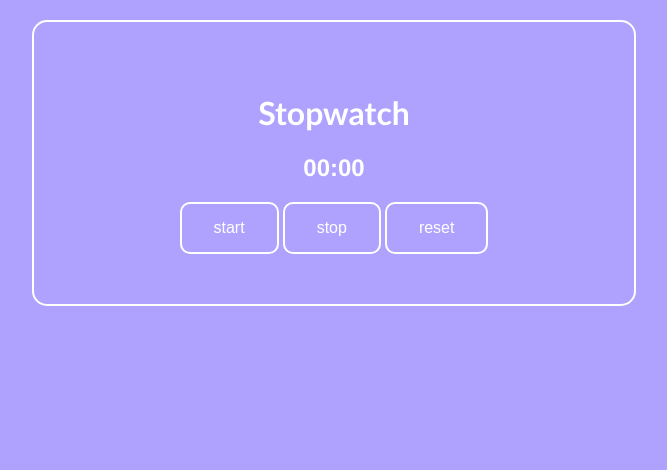
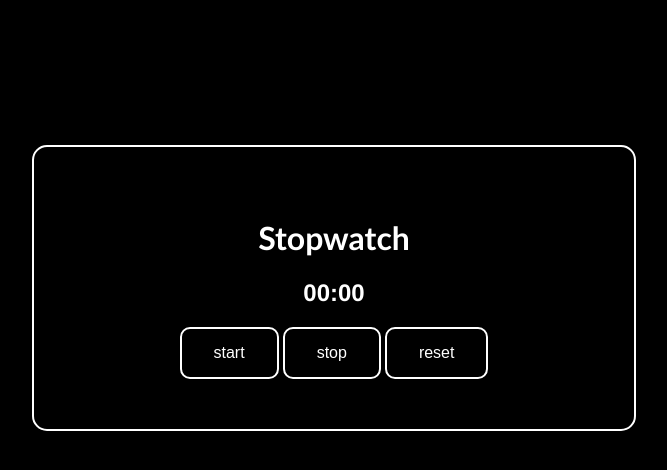
Before and after one commit to Akash-0704/Stopwatch, a plain HTML site: page js stopwatch/index.html in a window 1280 px wide. Shown: the whole page, without its empty margins (306-973 px from the left). Drawn offline with Linux system fonts and the light colour scheme.

Commit message:
Update index.css

```diff
--- a/js stopwatch/index.css
+++ b/js stopwatch/index.css
@@ -1,5 +1,5 @@
 body {
-    background-color: rgba(45, 8, 255, 0.377);
+    background-color: black;
   }
 
   h1 {
@@ -48,5 +48,6 @@ div.interface{
     padding: 50px;
     margin: 20px;
     text-align: center;
-    margin-left: auto; margin-right: auto;
+    margin-top: 145px; margin-bottom: 150px;
+    margin-left: auto;margin-right: auto;
 }
```
